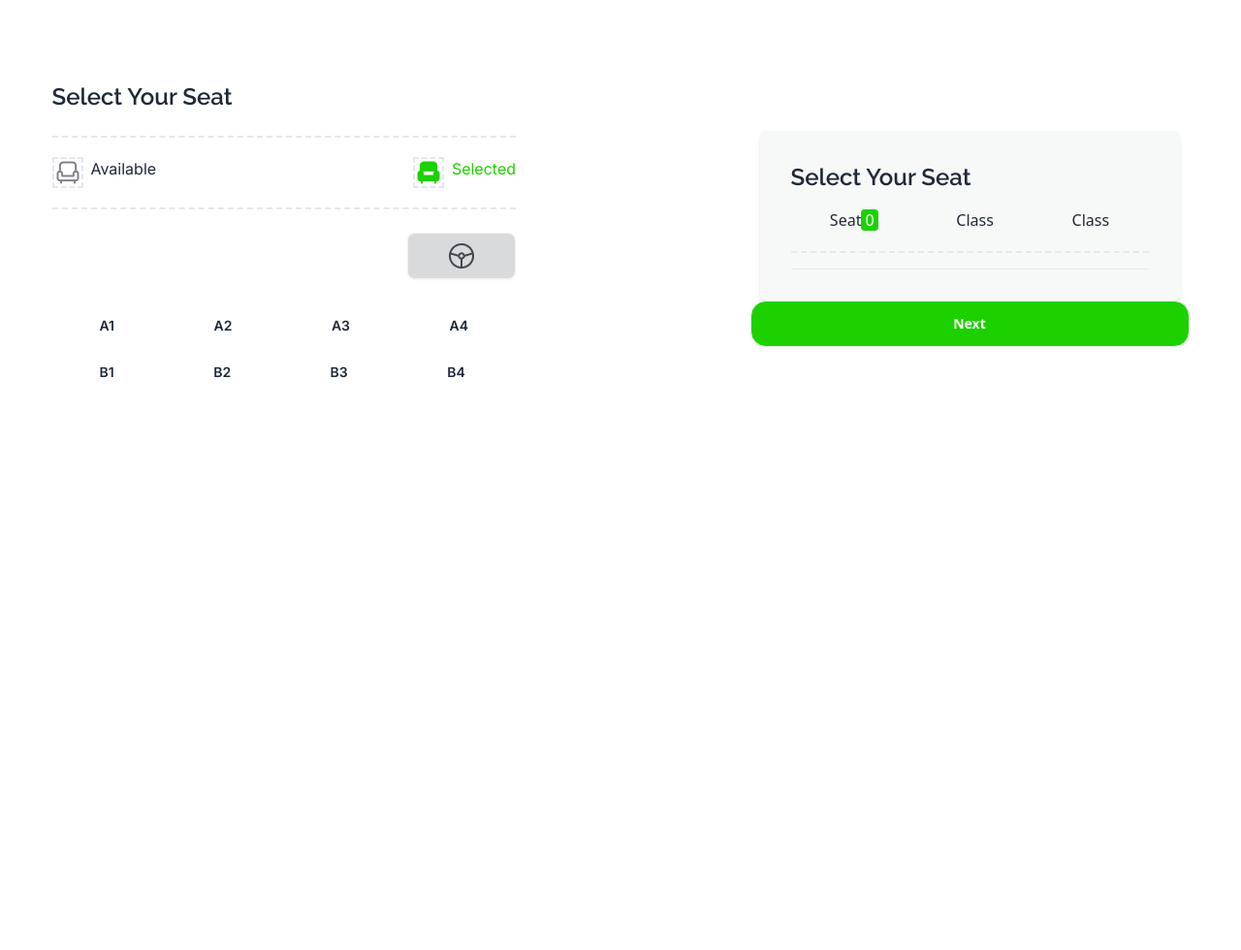
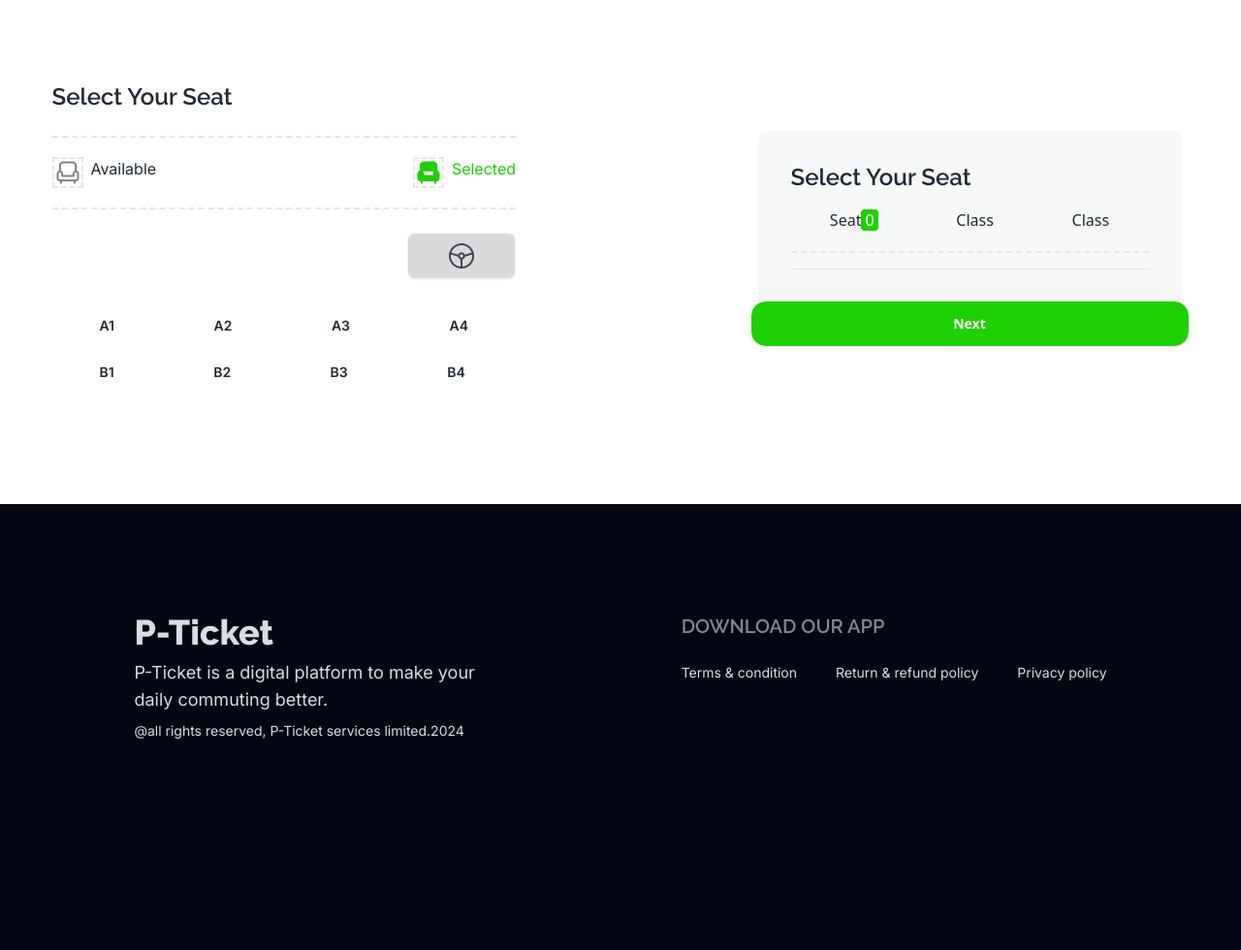
Before and after one commit to ahfahim5/Travel-tickets, a plain HTML site: page index.html in a window 1280 px wide. Shown: the part 1909-2889 px from the top of the page at 97% size. Before the commit the page ends 2317 px from the top, so only its background shows below. Drawn offline with nearby package versions, Linux system fonts and the light colour scheme.

Commit message:
footer done

```diff
--- a/index.html
+++ b/index.html
@@ -229,3 +229,25 @@
                 </section>
           </section>
       </main>
+      <footer class="footer p-10 bg-[#030712] h-auto lg:h-[460px] pt-28 text-neutral-content mt-28 justify-around">
+        <aside>
+          <h1 class="text-4xl font-extrabold font-raleway">P-Ticket</h1>
+          <p  class="text-lg font-inter">P-Ticket is a digital platform to make your <br>daily commuting better.</p>
+          <h1 class="text-sm font-inter">@all rights reserved, P-Ticket services limited.2024</h1>
+        </aside>
+        <nav>
+          <h6 class="footer-title text-xl font-semibold font-raleway">Download our app</h6>
+          <div class="grid grid-flow-col gap-4">
+
+          </div>
+          <div class="flex justify-center gap-10 font-inter">
+            <h1>Terms & condition</h1>
+            <h1>Return & refund policy</h1>
+            <h1>Privacy policy</h1>
+          </div>
+          <hr>
+        </nav>
+      </footer>
+      <script src="app.js"></script>
+  </body>
+  </html>
```
